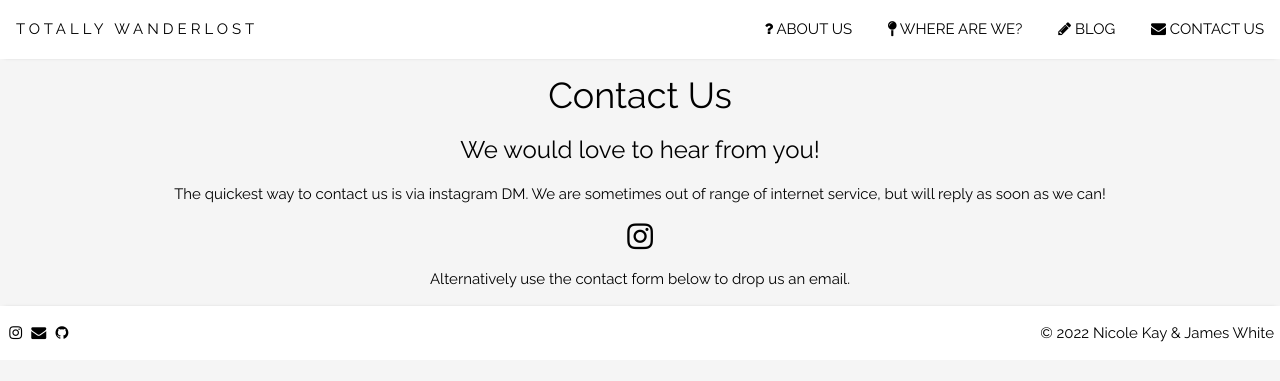
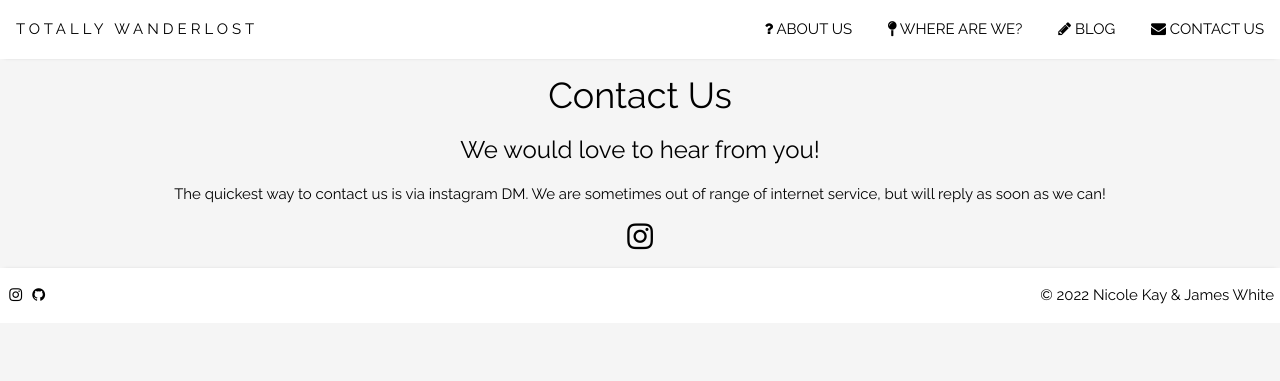
Before and after one commit to totallywanderlost/website, a Jekyll site: the page built from contact.md, in a window 1280 px wide. Shown: the top 381 px of the page. Built offline with Jekyll 4.4.1, drawn with Linux system fonts in a browser that asks for light colours.

Commit message:
Remove email 🙈

```diff
--- a/_config.yml
+++ b/_config.yml
@@ -1,6 +1,5 @@
 title: "Totally Wanderlost"
 description: "Nicole and James travel the world"
-email: "nicolejkay@gmail.com"
 instagram: "https://instagram.com/totallywanderlost"
 github: "https://github.com/totallywanderlost"
 copyright_name: "Nicole Kay & James White"
--- a/_includes/footer.html
+++ b/_includes/footer.html
@@ -2,7 +2,6 @@
 <footer class="footer footer-longpage">
     <div class="footer-left">
         <a href="{{ site.instagram }}"><i class="fa fa-instagram fa-fw w3-hover-opacity"></i></a>
-        <a href="mailto:{{ site.email }}"><i class="fa fa-envelope fa-fw w3-hover-opacity"></i></a>
         <a href="{{ site.github }}"><i class="fa fa-github fa-fw w3-hover-opacity"></i></a>
     </div>
     <div class="footer-right">
--- a/contact.md
+++ b/contact.md
@@ -8,5 +8,3 @@ title: Contact Us
 The quickest way to contact us is via instagram DM. We are sometimes out of range of internet service, but will reply as soon as we can!
 
 <a href="{{ site.instagram }}"><i class="fa fa-instagram fa-2x w3-hover-opacity"></i></a>
-
-Alternatively use the contact form below to drop us an email.
```
